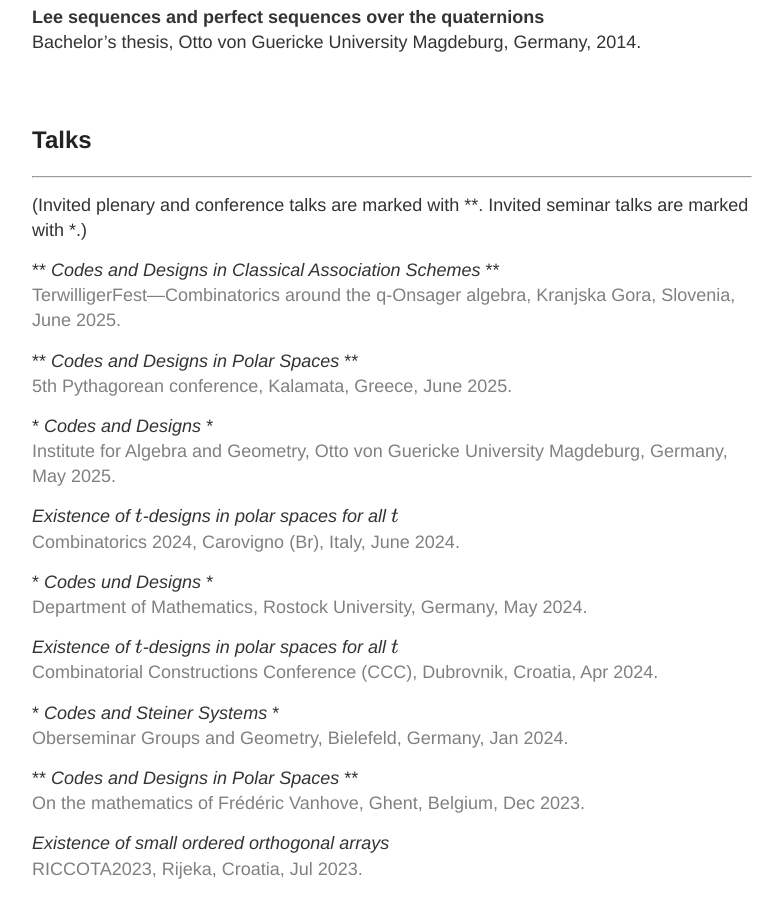
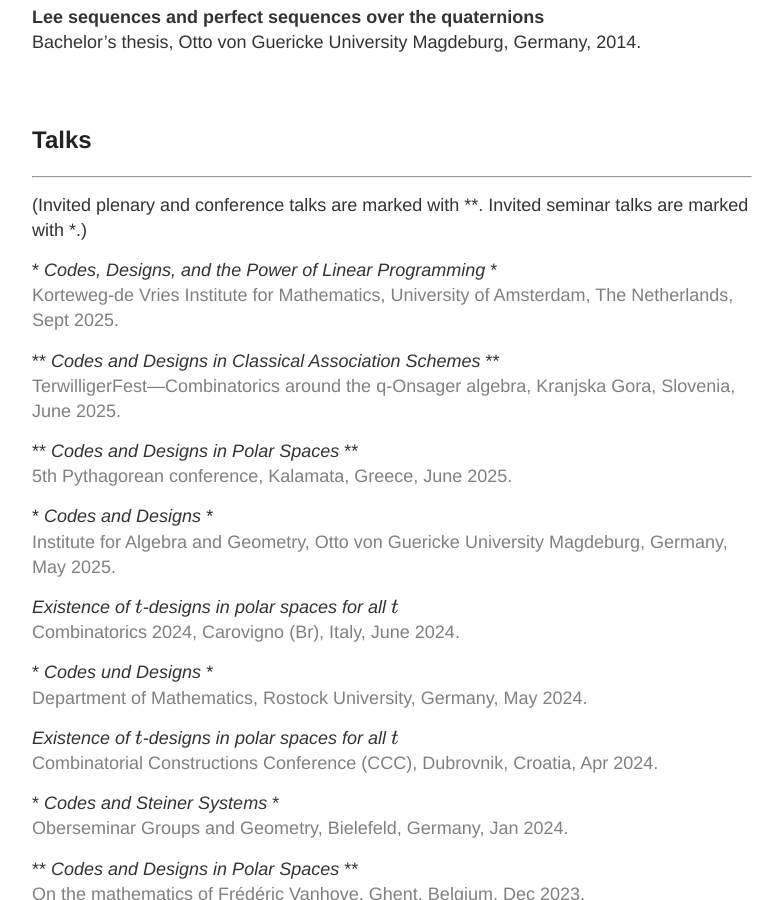
Before and after one commit to charleneweiss/charleneweiss.github.io, a Jekyll site: the page built from research.md, in a window 1280 px wide and 900 px high, scrolled down 1348 px. Shown: the whole window, without its empty margins (248-1031 px from the left). Built offline with Jekyll 4.4.1, drawn with Linux system fonts in a browser that asks for light colours; formulas are drawn with MathJax 3.

Commit message:
Update research.md

```diff
--- a/research.md
+++ b/research.md
@@ -93,6 +93,9 @@ ____
 
 (Invited plenary and conference talks are marked with \*\*. Invited seminar talks are marked with \*.)
 
+\* *Codes, Designs, and the Power of Linear Programming* \* \
+  <span style="color:gray">  Korteweg-de Vries Institute for Mathematics, University of Amsterdam, The Netherlands, Sept 2025.</span>
+
 \*\* *Codes and Designs in Classical Association Schemes* \*\* \
   <span style="color:gray"> TerwilligerFest---Combinatorics around the q-Onsager algebra, Kranjska Gora, Slovenia, June 2025.</span>
 
```
